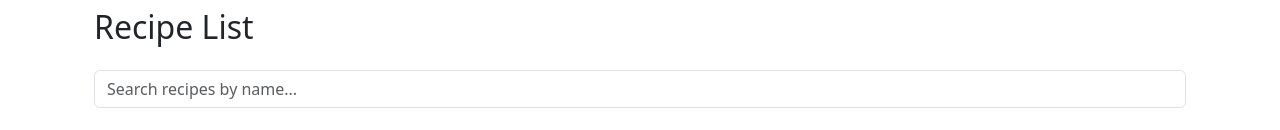
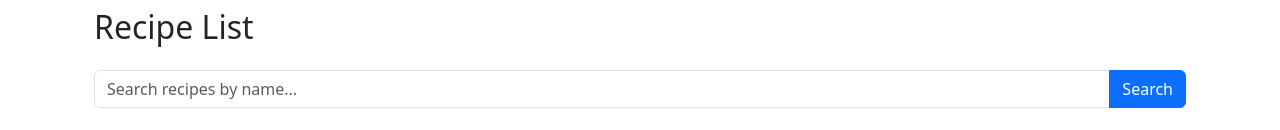
Before and after one commit to Exo-MDR-CD2000/multi-react-project, a React (Vite) app: page / in a window 1280 px wide. Shown: the part 667-797 px from the top of the page. Built offline with nearby package versions, Linux system fonts and the light colour scheme; no server answers.

Commit message:
changed search input to form to reduce service requests

```diff
--- a/src/components/LocalRecipeSearch.tsx
+++ b/src/components/LocalRecipeSearch.tsx
@@ -33,15 +33,17 @@ const LocalRecipeSearch: React.FC<LocalRecipeSearchProps> = ({ onSearch }) => {
      * @param {React.ChangeEvent<HTMLInputElement>} event - The change event.
      */
     const handleChange = (event: React.ChangeEvent<HTMLInputElement>) => {
-        const value  = event.target.value;
-        // console.log('Old searchTerm:', searchTerm); // Log the old searchTerm value
-        setSearchTerm(value); // update the state with the new value
-        // console.log('New searchTerm:', value); // Log the new searchTerm value
-        onSearch(value); // call the onSearch callback function with the new value
+        setSearchTerm(event.target.value); // update the state with the new value
+    };
+
+    const handleSubmit = (event: React.FormEvent<HTMLFormElement>) => {
+        event.preventDefault();
+        onSearch(searchTerm);
     };
 
     return (
         <div className="search-bar">
+          <form onSubmit={handleSubmit} className="input-group">
           <input
             type="text"
             placeholder="Search recipes by name..."
@@ -49,6 +51,8 @@ const LocalRecipeSearch: React.FC<LocalRecipeSearchProps> = ({ onSearch }) => {
             onChange={handleChange}
             className="form-control"
           />
+          <button type="submit" className="btn btn-primary">Search</button>
+          </form>
         </div>
       );
 };
```
Also changed, not shown: src/scss/App.scss (+10 -0 lines).
